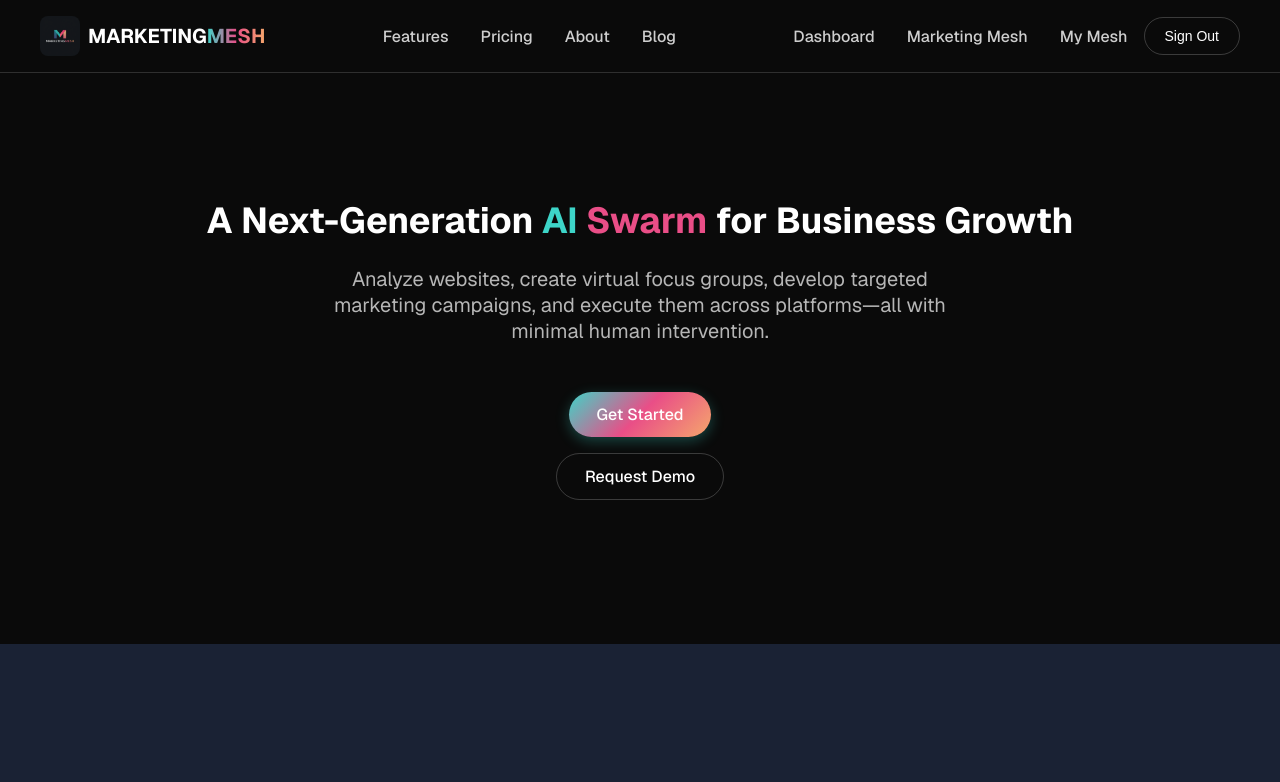
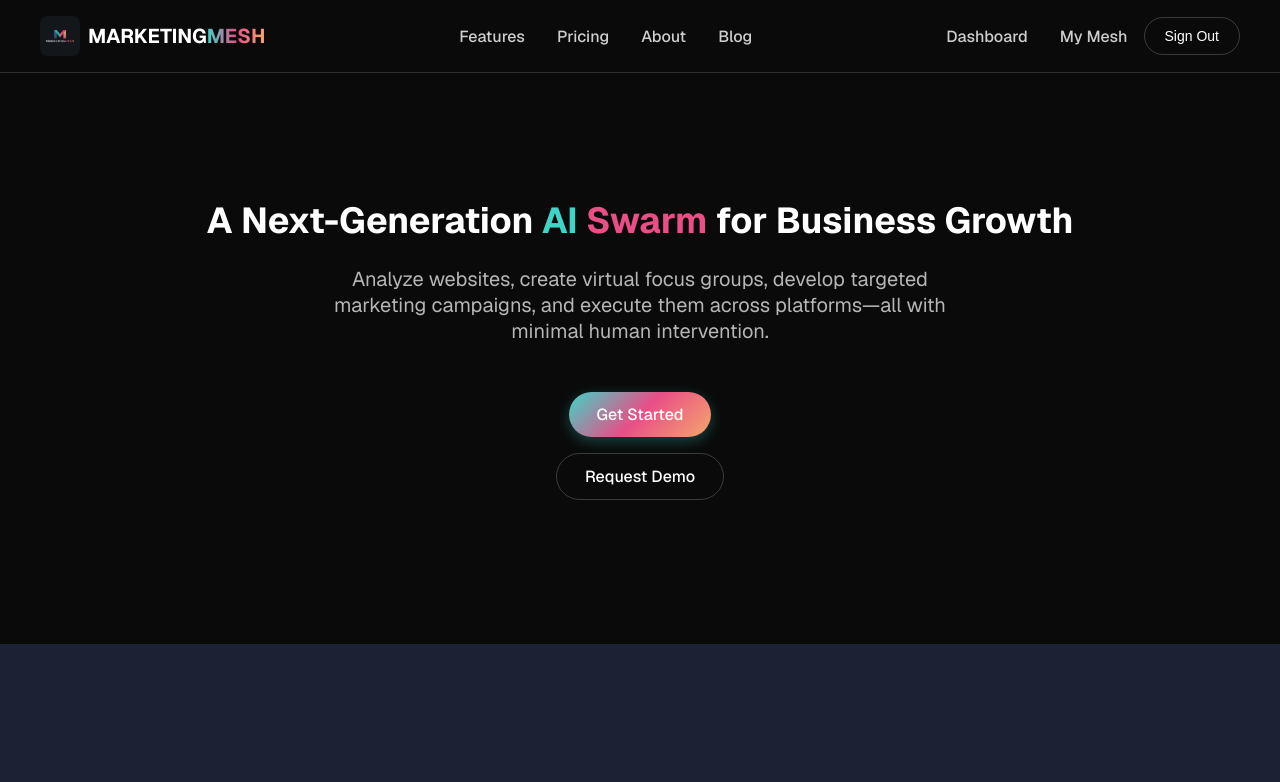
Before and after one commit to Universal-Basic-Compute/marketingmesh, a Next.js app: page / in a window 1280 px wide. Shown: the top 782 px of the page. Built offline with nearby package versions, Linux system fonts and the light colour scheme; no server answers; sample sign-in values are in the browser's storage.

Commit message:
refactor: Remove duplicative "Marketing Mesh" link from header

```diff
--- a/app/components/Header.tsx
+++ b/app/components/Header.tsx
@@ -83,21 +83,6 @@ export default function Header() {
                   onMouseOut={(e) => e.currentTarget.style.color = 'rgba(255,255,255,0.8)'}
                 >
                   Dashboard
-                </Link>
-                <Link
-                  href="/mesh"
-                  style={{
-                    display: 'block',
-                    color: 'rgba(255,255,255,0.8)',
-                    textDecoration: 'none',
-                    fontWeight: 500,
-                    transition: 'color 0.2s',
-                    marginRight: '1rem'
-                  }}
-                  onMouseOver={(e) => e.currentTarget.style.color = '#e94e87'}
-                  onMouseOut={(e) => e.currentTarget.style.color = 'rgba(255,255,255,0.8)'}
-                >
-                  Marketing Mesh
                 </Link>
                 <Link
                   href="/mesh"
```
